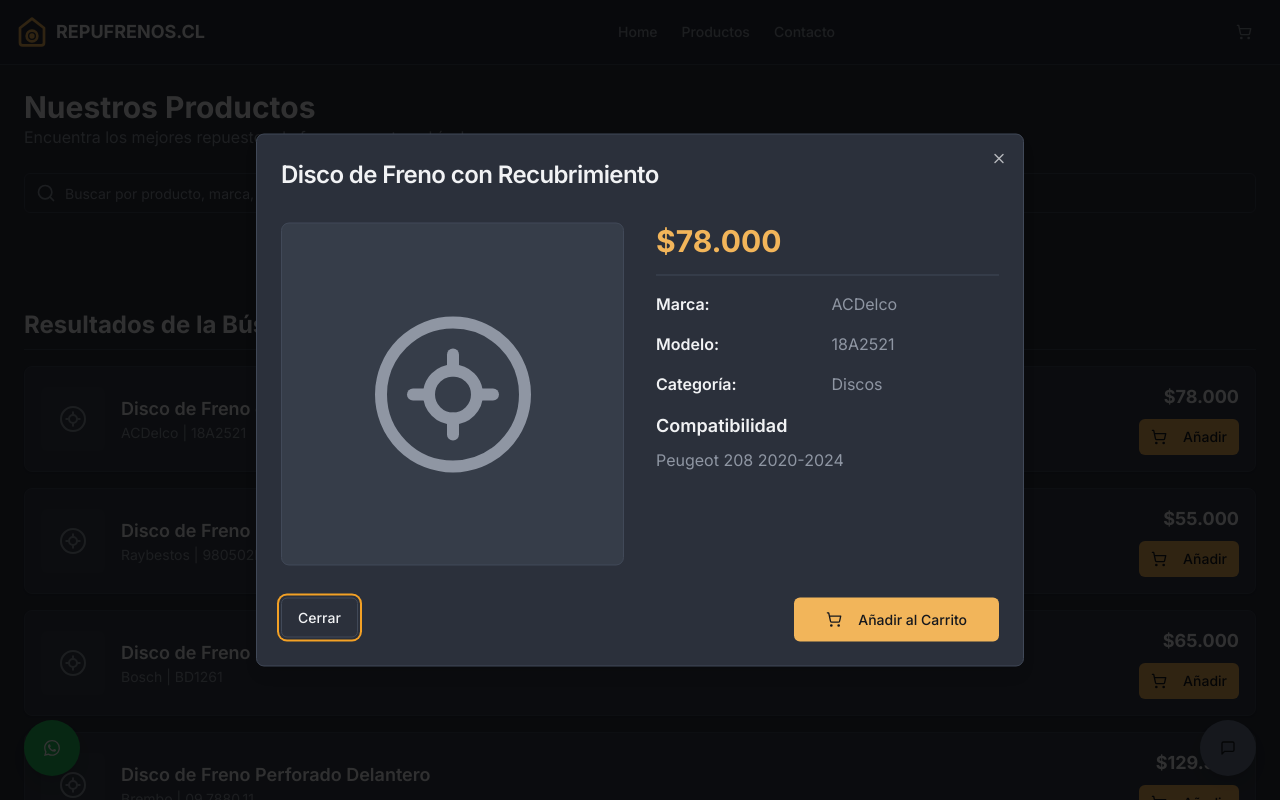
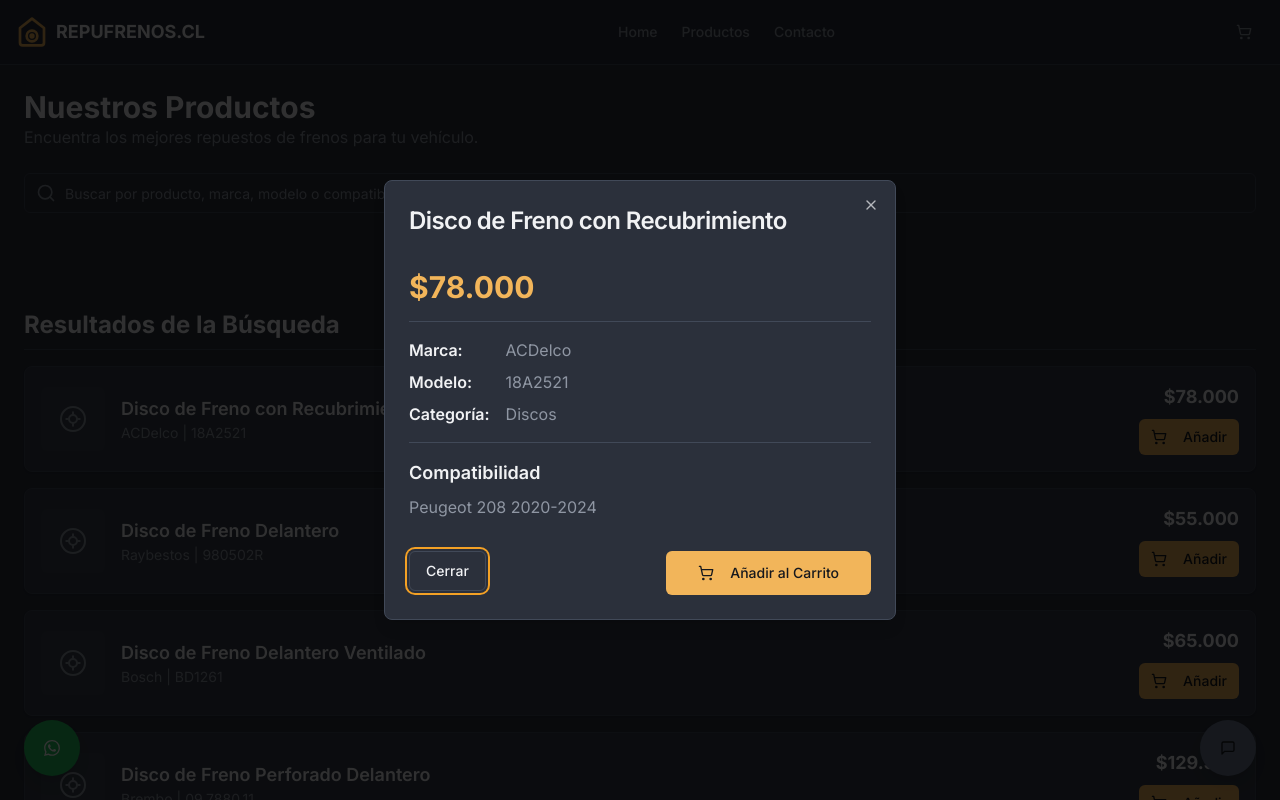
Before and after one commit to marce1404/TIENDA-FRENOS, a Next.js app: page /productos in a window 1280 px wide. Both pictures are taken after a click on the element 640 px from the left and 419 px from the top of the page. Shown: the top 800 px of the page. Built offline with nearby package versions, Linux system fonts and the light colour scheme.

Commit message:
que en el detalle, no aparezca el icono

```diff
--- a/src/app/productos/page.tsx
+++ b/src/app/productos/page.tsx
@@ -202,35 +202,27 @@ export default function ProductosPage() {
 
         {selectedProduct && (
           <Dialog open={!!selectedProduct} onOpenChange={(isOpen) => !isOpen && setSelectedProduct(null)}>
-            <DialogContent className="sm:max-w-3xl">
+            <DialogContent className="sm:max-w-lg">
               <DialogHeader>
                 <DialogTitle className="text-2xl">{selectedProduct.name}</DialogTitle>
               </DialogHeader>
-              <div className="grid md:grid-cols-2 gap-8 py-4 items-start">
-                <div className="flex aspect-square items-center justify-center rounded-lg bg-card p-8 border">
-                    {selectedProduct.category === 'Pastillas' ? (
-                      <BrakePadIcon className="h-48 w-48 text-muted-foreground" />
-                    ) : (
-                      <BrakeDiscIcon className="h-48 w-48 text-muted-foreground" />
-                    )}
-                </div>
+              <div className="py-4">
                 <div className="flex flex-col gap-4">
                   <p className="text-3xl font-bold text-primary">{formatPrice(selectedProduct.price)}</p>
                   <Separator />
                   <div className="space-y-4 text-muted-foreground">
-                    <div className="grid grid-cols-2 gap-2">
+                    <div className="grid grid-cols-[auto,1fr] gap-x-4 gap-y-2">
                       <span className="font-semibold text-foreground">Marca:</span>
                       <span>{selectedProduct.brand}</span>
-                    </div>
-                    <div className="grid grid-cols-2 gap-2">
+
                       <span className="font-semibold text-foreground">Modelo:</span>
                       <span>{selectedProduct.model}</span>
-                    </div>
-                    <div className="grid grid-cols-2 gap-2">
+
                       <span className="font-semibold text-foreground">Categoría:</span>
                       <span>{selectedProduct.category}</span>
                     </div>
                   </div>
+                  <Separator />
                   <div className="space-y-2">
                     <h2 className="text-lg font-semibold text-foreground">Compatibilidad</h2>
                     <p className="text-muted-foreground">{selectedProduct.compatibility}</p>
```
